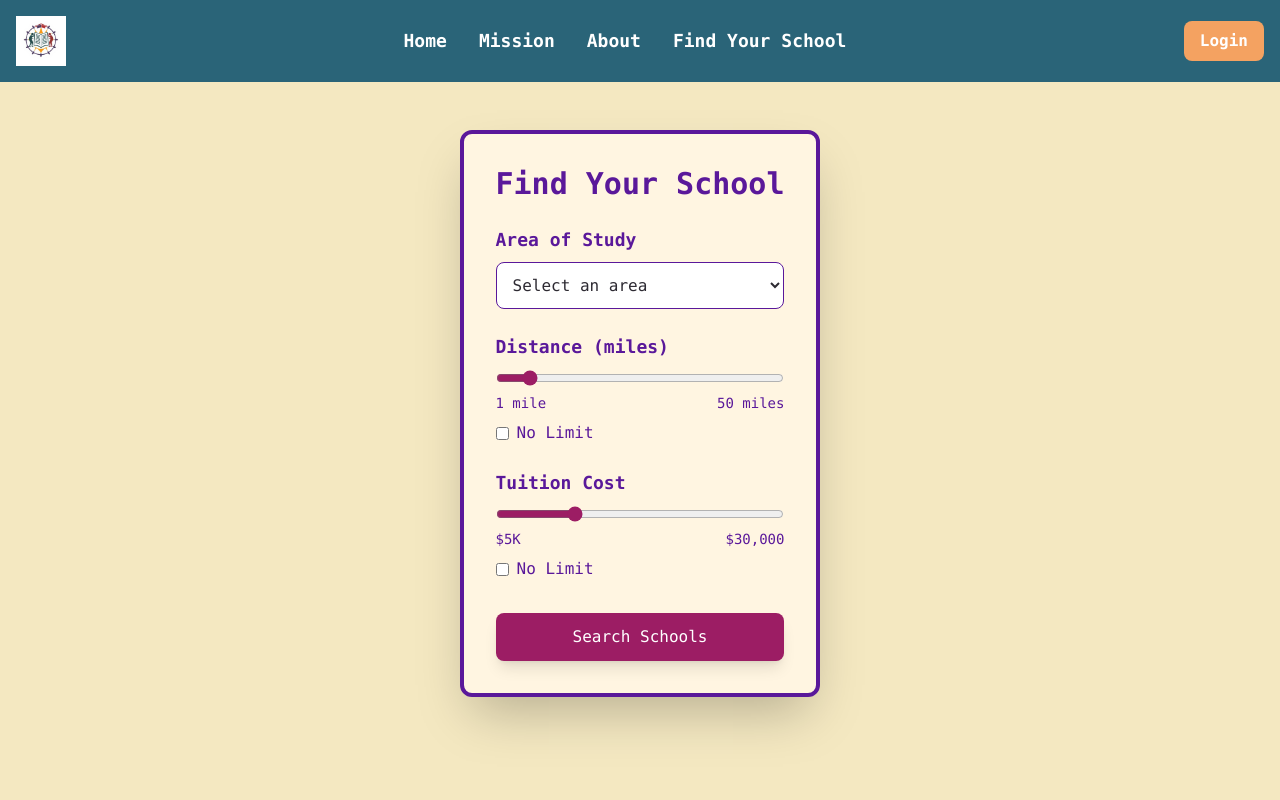
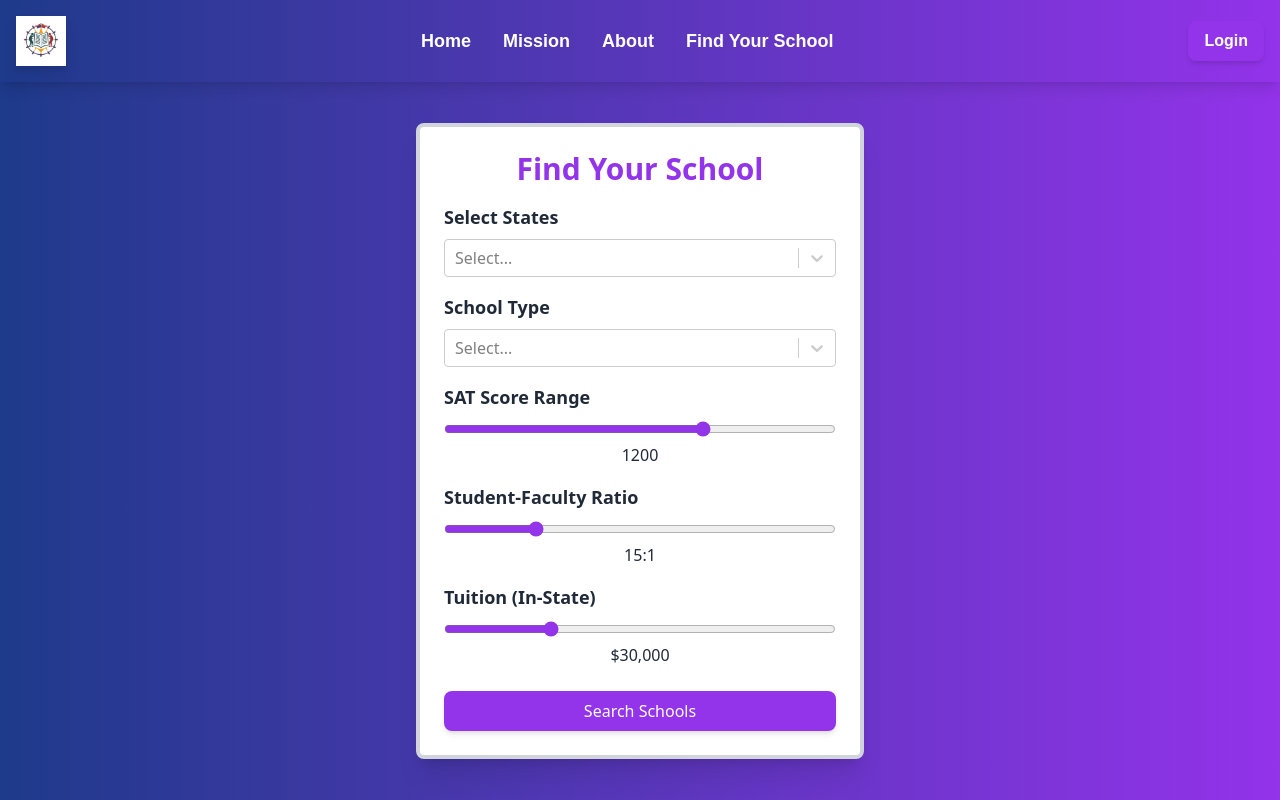
Before and after one commit to JaiVB/EducationFinder, a Next.js app in the folder frontend/: page /schoolFinder in a window 1280 px wide. Built offline with nearby package versions, Linux system fonts and the light colour scheme.

Commit message:
updated website theme pages

```diff
--- a/frontend/app/components/NavBar.tsx
+++ b/frontend/app/components/NavBar.tsx
@@ -1,9 +1,11 @@
+"use client";
+
 import Link from "next/link";
 import Image from "next/image";
 
 export default function Navbar() {
   return (
-    <nav className="p-4 bg-[#2A6478] text-white">
+    <nav className="p-4 bg-gradient-to-r from-[#1E3A8A] to-[#9333EA] text-white shadow-lg">
       <div className="container mx-auto flex items-center justify-between">
         {/* Logo on the Left */}
         <Link href="/">
@@ -12,23 +14,23 @@ export default function Navbar() {
             alt="Company Logo"
             width={50}
             height={50}
-            className="cursor-pointer"
+            className="cursor-pointer drop-shadow-lg"
           />
         </Link>
 
         {/* Centered Navigation Links */}
         <div className="flex-1 flex justify-center">
           <ul className="flex gap-8 text-lg font-semibold">
-            <li className="hover:underline">
+            <li className="hover:underline transition duration-300">
               <Link href="/">Home</Link>
             </li>
-            <li className="hover:underline">
+            <li className="hover:underline transition duration-300">
               <Link href="/mission">Mission</Link>
             </li>
-            <li className="hover:underline">
+            <li className="hover:underline transition duration-300">
               <Link href="/about">About</Link>
             </li>
-            <li className="hover:underline">
+            <li className="hover:underline transition duration-300">
               <Link href="/schoolFinder">Find Your School</Link>
             </li>
           </ul>
@@ -37,7 +39,7 @@ export default function Navbar() {
         {/* Login Button on the Right */}
         <div>
           <Link href="/login">
-            <button className="px-4 py-2 bg-[#F4A261] text-white font-semibold rounded-lg hover:bg-[#E76F51] transition duration-300">
+            <button className="px-4 py-2 bg-[#9333EA] text-white font-semibold rounded-lg hover:bg-[#7B2CBF] transition duration-300 shadow-md">
               Login
             </button>
           </Link>
--- a/frontend/app/mission/page.tsx
+++ b/frontend/app/mission/page.tsx
@@ -1,3 +1,5 @@
+"use client";
+
 import Navbar from "../components/NavBar";
 import Head from "next/head";
 
@@ -13,9 +15,9 @@ export default function MissionPage() {
         />
       </Head>
 
-      <div className="min-h-screen flex flex-col items-center justify-center bg-gradient-to-r from-[#FFA559] to-[#2A6478] text-white p-8">
-        <h1 className="text-5xl font-bold mb-4">Our Mission</h1>
-        <p className="text-lg max-w-2xl text-center">
+      <div className="min-h-screen flex flex-col items-center justify-center bg-gradient-to-r from-[#1E3A8A] to-[#9333EA] text-white p-8">
+        <h1 className="text-5xl font-bold mb-6 text-[#FACC15]">Our Mission</h1>
+        <p className="text-lg max-w-2xl text-center text-gray-200">
           Our mission is to empower individuals with the knowledge and resources
           they need to succeed. We believe in making education accessible,
           fostering innovation, and building a community that thrives on shared
--- a/frontend/app/schoolFinder/page.tsx
+++ b/frontend/app/schoolFinder/page.tsx
@@ -1,98 +1,148 @@
-"use client"; // Ensures hooks like useState work in Next.js
+"use client";
 
 import { useState } from "react";
-import Navbar from "../components/NavBar";
+import Select from "react-select";
+import Navbar from "../components/NavBar"; // Ensure this matches the actual filename
+
+const statesOptions = [
+  { value: "AL", label: "Alabama" },
+  { value: "AK", label: "Alaska" },
+  { value: "AZ", label: "Arizona" },
+  { value: "AR", label: "Arkansas" },
+  { value: "CA", label: "California" },
+  { value: "CO", label: "Colorado" },
+  { value: "CT", label: "Connecticut" },
+  { value: "DE", label: "Delaware" },
+  { value: "FL", label: "Florida" },
+  { value: "GA", label: "Georgia" },
+  { value: "HI", label: "Hawaii" },
+  { value: "ID", label: "Idaho" },
+  { value: "IL", label: "Illinois" },
+  { value: "IN", label: "Indiana" },
+  { value: "IA", label: "Iowa" },
+  { value: "KS", label: "Kansas" },
+  { value: "KY", label: "Kentucky" },
+  { value: "LA", label: "Louisiana" },
+  { value: "ME", label: "Maine" },
+  { value: "MD", label: "Maryland" },
+  { value: "MA", label: "Massachusetts" },
+  { value: "MI", label: "Michigan" },
+  { value: "MN", label: "Minnesota" },
+  { value: "MS", label: "Mississippi" },
+  { value: "MO", label: "Missouri" },
+  { value: "MT", label: "Montana" },
+  { value: "NE", label: "Nebraska" },
+  { value: "NV", label: "Nevada" },
+  { value: "NH", label: "New Hampshire" },
+  { value: "NJ", label: "New Jersey" },
+  { value: "NM", label: "New Mexico" },
+  { value: "NY", label: "New York" },
+  { value: "NC", label: "North Carolina" },
+  { value: "ND", label: "North Dakota" },
+  { value: "OH", label: "Ohio" },
+  { value: "OK", label: "Oklahoma" },
+  { value: "OR", label: "Oregon" },
+  { value: "PA", label: "Pennsylvania" },
+  { value: "RI", label: "Rhode Island" },
+  { value: "SC", label: "South Carolina" },
+  { value: "SD", label: "South Dakota" },
+  { value: "TN", label: "Tennessee" },
+  { value: "TX", label: "Texas" },
+  { value: "UT", label: "Utah" },
+  { value: "VT", label: "Vermont" },
+  { value: "VA", label: "Virginia" },
+  { value: "WA", label: "Washington" },
+  { value: "WV", label: "West Virginia" },
+  { value: "WI", label: "Wisconsin" },
+  { value: "WY", label: "Wyoming" },
+];
+
+const schoolTypes = [
+  { value: "public", label: "Public" },
+  { value: "private", label: "Private" },
+  { value: "for-profit", label: "For-Profit" },
+];
 
 export default function SearchForm() {
-  const [distance, setDistance] = useState(50);
+  const [selectedStates, setSelectedStates] = useState([]);
+  const [satScore, setSatScore] = useState(1200);
+  const [studentFacultyRatio, setStudentFacultyRatio] = useState(15);
   const [tuition, setTuition] = useState(30000);
-  const [noLimitDistance, setNoLimitDistance] = useState(false);
-  const [noLimitTuition, setNoLimitTuition] = useState(false);
+  const [selectedSchoolType, setSelectedSchoolType] = useState(null);
 
   return (
-    <div className="min-h-screen bg-[#F4E8C1] text-[#2D2A32] font-mono">
+    <div className="min-h-screen flex flex-col bg-gradient-to-r from-[#1E3A8A] to-[#9333EA] text-white">
+      {/* Navbar stays at the top */}
       <Navbar />
-      <div className="flex items-center justify-center py-12">
-        <form className="p-8 bg-[#FFF5E1] shadow-2xl rounded-xl max-w-md mx-auto border-4 border-[#5A189A]">
-          <h2 className="text-3xl font-bold mb-6 text-center text-[#5A189A]">
+
+      {/* Centering the form */}
+      <div className="flex-grow flex items-center justify-center p-4">
+        <form className="p-6 bg-white shadow-xl rounded-lg max-w-md w-full border-4 border-gray-300 font-sans">
+          <h2 className="text-3xl font-bold mb-4 text-center text-[#9333EA]">
             Find Your School
           </h2>
 
-          {/* Area of Study */}
-          <label className="block text-lg font-semibold text-[#5A189A] mb-2">
-            Area of Study
+          <label className="block text-lg font-semibold text-gray-800 mb-2">
+            Select States
           </label>
-          <select className="w-full p-3 border border-[#5A189A] rounded-lg bg-white text-[#2D2A32]">
-            <option value="">Select an area</option>
-            <option value="computer-science">Computer Science</option>
-            <option value="business">Business</option>
-            <option value="engineering">Engineering</option>
-            <option value="health">Health Sciences</option>
-            <option value="arts">Arts & Humanities</option>
-          </select>
+          <Select
+            options={statesOptions}
+            isMulti
+            className="mb-4 text-black"
+            onChange={(selected) => setSelectedStates(selected)}
+          />
 
-          {/* Distance Slider */}
-          <div className="mt-6">
-            <label className="block text-lg font-semibold text-[#5A189A] mb-2">
-              Distance (miles)
+          <label className="block text-lg font-semibold text-gray-800 mb-2">
+            School Type
+          </label>
+          <Select
+            options={schoolTypes}
+            className="mb-4 text-black"
+            onChange={(selected) => setSelectedSchoolType(selected)}
+          />
+
+          <label className="block text-lg font-semibold text-gray-800 mb-2">
+            SAT Score Range
           </label>
           <input
             type="range"
-              min="1"
-              max="500"
-              value={noLimitDistance ? 500 : distance}
-              onChange={(e) => setDistance(Number(e.target.value))}
-              className="w-full accent-[#9C1D64]"
-              disabled={noLimitDistance}
+            min="400"
+            max="1600"
+            value={satScore}
+            onChange={(e) => setSatScore(Number(e.target.value))}
+            className="w-full accent-[#9333EA]"
           />
-            <div className="flex justify-between text-sm text-[#5A189A]">
-              <span>1 mile</span>
-              <span>{noLimitDistance ? "No Limit" : `${distance} miles`}</span>
-            </div>
-            <label className="flex items-center mt-2 text-[#5A189A]">
+          <p className="text-center text-gray-800">{satScore}</p>
+
+          <label className="block text-lg font-semibold text-gray-800 mt-4 mb-2">
+            Student-Faculty Ratio
+          </label>
           <input
-                type="checkbox"
-                checked={noLimitDistance}
-                onChange={() => setNoLimitDistance(!noLimitDistance)}
-                className="mr-2 accent-[#9C1D64]"
+            type="range"
+            min="5"
+            max="50"
+            value={studentFacultyRatio}
+            onChange={(e) => setStudentFacultyRatio(Number(e.target.value))}
+            className="w-full accent-[#9333EA]"
           />
-              No Limit
-            </label>
-          </div>
+          <p className="text-center text-gray-800">{studentFacultyRatio}:1</p>
 
-          {/* Tuition Cost Slider */}
-          <div className="mt-6">
-            <label className="block text-lg font-semibold text-[#5A189A] mb-2">
-              Tuition Cost
+          <label className="block text-lg font-semibold text-gray-800 mt-4 mb-2">
+            Tuition (In-State)
           </label>
           <input
             type="range"
             min="5000"
             max="100000"
-              value={noLimitTuition ? 100000 : tuition}
+            value={tuition}
             onChange={(e) => setTuition(Number(e.target.value))}
-              className="w-full accent-[#9C1D64]"
-              disabled={noLimitTuition}
+            className="w-full accent-[#9333EA]"
           />
-            <div className="flex justify-between text-sm text-[#5A189A]">
-              <span>$5K</span>
-              <span>
-                {noLimitTuition ? "No Limit" : `$${tuition.toLocaleString()}`}
-              </span>
-            </div>
-            <label className="flex items-center mt-2 text-[#5A189A]">
-              <input
-                type="checkbox"
-                checked={noLimitTuition}
-                onChange={() => setNoLimitTuition(!noLimitTuition)}
-                className="mr-2 accent-[#9C1D64]"
-              />
-              No Limit
-            </label>
-          </div>
+          <p className="text-center text-gray-800">
+            ${tuition.toLocaleString()}
+          </p>
 
-          {/* Submit Button */}
-          <button className="w-full bg-[#9C1D64] text-white py-3 mt-8 rounded-lg hover:bg-[#7E1553] shadow-lg">
+          <button className="w-full bg-[#9333EA] text-white py-2 mt-6 rounded-lg hover:bg-[#7B2CBF] shadow-md font-sans">
             Search Schools
           </button>
         </form>
--- a/frontend/package.json
+++ b/frontend/package.json
@@ -15,6 +15,7 @@
     "next": "15.1.7",
     "react": "^19.0.0",
     "react-dom": "^19.0.0",
+    "react-select": "^5.10.0",
     "tailwind-merge": "^3.0.1"
   },
   "devDependencies": {
```
Also changed, not shown: frontend/app/about/page.tsx (+5 -3 lines), frontend/app/login/page.tsx (+13 -9 lines), frontend/app/page.tsx (+5 -5 lines), frontend/app/signup/page.tsx (+18 -13 lines), 1 other file (tests, documents, lock files or other folders). Lines whose indentation alone changed are shown as unchanged.
